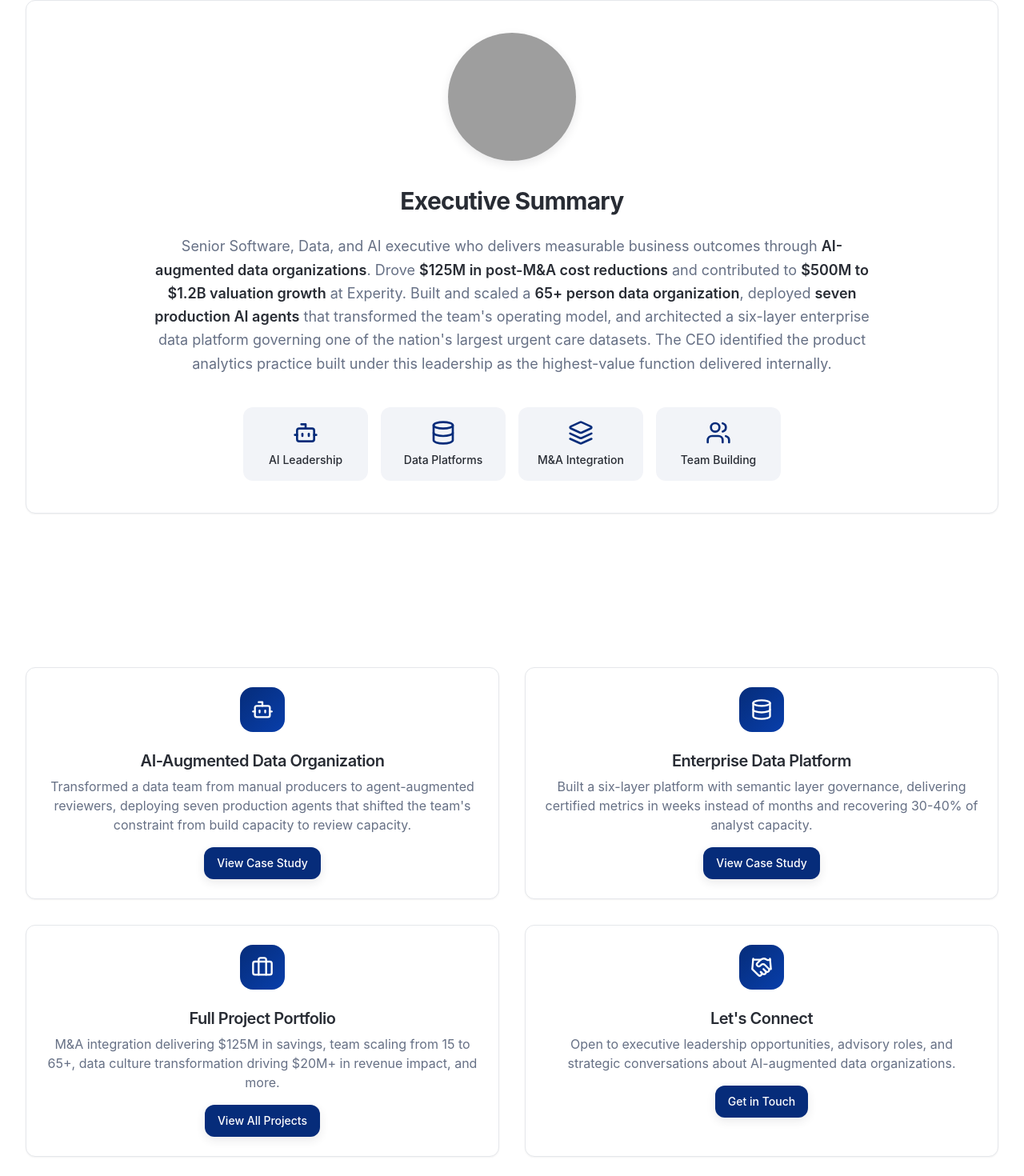
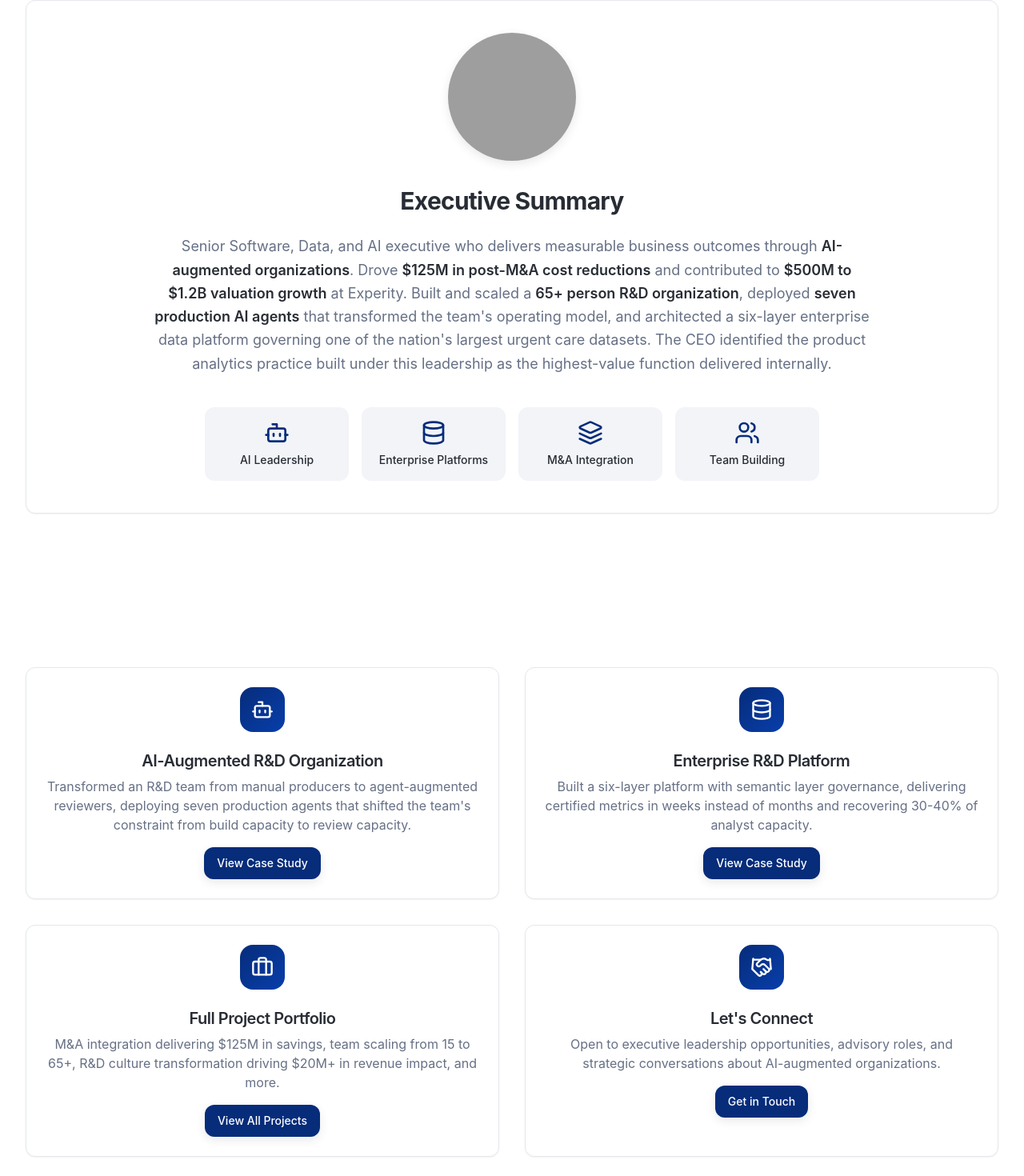
Before and after one commit to zweifel-dev/portfolio, a React (Vite) app: page / in a window 1280 px wide. Shown: the part 861-2331 px from the top of the page at 80% size. Built offline with nearby package versions, Linux system fonts and the light colour scheme; grey boxes are pictures that could not be loaded.

Commit message:
feat: update language frame of reference

```diff
--- a/index.html
+++ b/index.html
@@ -22,11 +22,11 @@
     <link rel="manifest" href="/site.webmanifest">
 
     <title>Brandon Zweifel - Senior Software, Data, & AI Executive</title>
-    <meta name="description" content="Brandon Zweifel - Senior Software, Data, & AI Executive building AI-augmented data organizations. Production agentic AI agents, enterprise data platforms, healthcare SaaS.">
+    <meta name="description" content="Brandon Zweifel - Senior Software, Data, & AI Executive building AI-augmented organizations. Production agentic AI agents, enterprise software and data platforms, healthcare SaaS.">
 
     <!-- Open Graph / Social Media -->
     <meta property="og:title" content="Brandon Zweifel - Senior Software, Data, & AI Executive">
-    <meta property="og:description" content="Building AI-Augmented Data Organizations | Production Agentic AI | Enterprise Data Platforms | Healthcare SaaS">
+    <meta property="og:description" content="Building AI-Augmented Organizations | Production Agentic AI | Enterprise Software and Data Platforms | Healthcare SaaS">
     <meta property="og:type" content="website">
     <meta property="og:url" content="https://zweifel.tech">
 </head>
--- a/src/pages/AIDevelopmentLab.tsx
+++ b/src/pages/AIDevelopmentLab.tsx
@@ -59,7 +59,7 @@ const AIDevelopmentLab: React.FC = () => {
                   Built a fully local AI development platform orchestrating Ollama, vLLM, and Qdrant with three production agents and comprehensive framework evaluation infrastructure. This practitioner-depth work — building, evaluating, and benchmarking agentic AI systems across multiple frameworks — directly informed enterprise architecture decisions including the selection of Strands Agents SDK for production pipeline agents.
                 </p>
                 <p>
-                  The AI Lab demonstrates that <strong>leadership credibility in AI transformation comes from building, not just directing</strong>. By operating at the practitioner level — writing agent code, benchmarking inference engines, and comparing framework trade-offs — the lab produced insights that shaped how an entire data organization approaches AI-augmented workflows.
+                  The AI Lab demonstrates that <strong>leadership credibility in AI transformation comes from building, not just directing</strong>. By operating at the practitioner level — writing agent code, benchmarking inference engines, and comparing framework trade-offs — the lab produced insights that shaped how an entire organization approaches AI-augmented workflows.
                 </p>
               </div>
             </section>
@@ -494,7 +494,7 @@ const AIDevelopmentLab: React.FC = () => {
             <section className="mb-8">
               <h2 className="text-2xl font-bold text-gray-900 mb-4">Impact on Enterprise Decisions</h2>
               <p className="mb-6">
-                The AI Lab was not built in isolation — every experiment, agent, and evaluation was designed to answer specific questions facing the enterprise data organization:
+                The AI Lab was not built in isolation — every experiment, agent, and evaluation was designed to answer specific questions facing the enterprise organization:
               </p>
 
               <div className="space-y-6">
--- a/src/pages/About.tsx
+++ b/src/pages/About.tsx
@@ -42,9 +42,9 @@ const About = () => {
                     />
                     <div className="space-y-4">
                       <p className="text-lg leading-relaxed text-muted-foreground">
-                        Senior Software, Data, and AI executive who delivers measurable business outcomes through AI-augmented data organizations.
-                        Built and scaled teams, platforms, and cultures where LLM-powered agents and governed data infrastructure
-                        multiply what a data team can deliver.
+                        Senior Software, Data, and AI executive who delivers measurable business outcomes through AI-augmented organizations.
+                        Built and scaled teams, platforms, and cultures where LLM-powered agents and governed R&D infrastructure
+                        multiply what a team can deliver.
                       </p>
                       <p className="text-lg leading-relaxed text-muted-foreground">
                         Career arc from <span className="font-semibold text-foreground">U.S. Army Intelligence Officer</span> to
@@ -55,7 +55,7 @@ const About = () => {
                         <span className="px-3 py-1 bg-primary/10 text-primary rounded-full text-sm font-medium">AI Leadership</span>
                         <span className="px-3 py-1 bg-primary/10 text-primary rounded-full text-sm font-medium">Healthcare SaaS</span>
                         <span className="px-3 py-1 bg-primary/10 text-primary rounded-full text-sm font-medium">M&A Integration</span>
-                        <span className="px-3 py-1 bg-primary/10 text-primary rounded-full text-sm font-medium">Data Platforms</span>
+                        <span className="px-3 py-1 bg-primary/10 text-primary rounded-full text-sm font-medium">Platforms at Scale</span>
                       </div>
                     </div>
                   </div>
@@ -101,7 +101,7 @@ const About = () => {
                       Deployed 7 production AI agents, built a six-layer data platform, and created a product analytics practice the CEO called the highest-value internal function.
                     </p>
                     <ul className="space-y-2 text-muted-foreground">
-                      <li>Transformed the data team from manual producers to <strong className="text-foreground">agent-augmented reviewers</strong> — agents produce first-draft models, metrics, tests, and documentation; engineers review and merge.</li>
+                      <li>Transformed the R&D team from manual producers to <strong className="text-foreground">agent-augmented reviewers</strong> — agents produce first-draft models, metrics, tests, and documentation; engineers review and merge.</li>
                       <li>Architected and delivered a <strong className="text-foreground">six-layer enterprise data platform</strong> on Snowflake with semantic layer governance, reducing new metric delivery from weeks to 2-5 days.</li>
                       <li>Eliminated per-dashboard metric rebuilding that consumed <strong className="text-foreground">30-40% of analyst capacity</strong> through certified, governed semantic views.</li>
                       <li>Built a product analytics practice that quantified <strong className="text-foreground">$1.1M/month</strong> in AI Scribe value, shaping pricing and go-to-market strategy.</li>
@@ -138,7 +138,7 @@ const About = () => {
                         <p className="text-muted-foreground">Drove $5M in additional revenue through UX optimization; reduced load times by 40%.</p>
                       </div>
                       <div>
-                        <p className="font-medium">Manager of Software Data Engineering <span className="text-muted-foreground">&bull; Supplycore &bull; 2012 – 2015</span></p>
+                        <p className="font-medium">Manager of Software Engineering <span className="text-muted-foreground">&bull; Supplycore &bull; 2012 – 2015</span></p>
                         <p className="text-muted-foreground">Deployed ERP solutions saving clients $2.5M annually; built real-time analytics generating $10M in revenue.</p>
                       </div>
                       <div>
@@ -164,7 +164,7 @@ const About = () => {
                       <li>Agent-Augmented Operating Models</li>
                       <li>Agentic AI Architecture & Deployment</li>
                       <li>Organizational AI Transformation</li>
-                      <li>Enterprise Data Platform Strategy</li>
+                      <li>Enterprise Platform Strategy</li>
                       <li>Product Research Analytics</li>
                       <li>Data Monetization</li>
                       <li>M&A Data Integration</li>
@@ -223,7 +223,7 @@ const About = () => {
             <ScrollReveal>
               <div className="text-center space-y-4 pt-4">
                 <h3 className="text-2xl font-bold">Let's Connect</h3>
-                <p className="text-muted-foreground text-lg">Ready to discuss AI-augmented data strategy or leadership opportunities?</p>
+                <p className="text-muted-foreground text-lg">Ready to discuss AI-augmented strategy or leadership opportunities?</p>
                 <Link to="/contact">
                   <Button size="lg" className="btn-executive mt-2">Get in Touch</Button>
                 </Link>
--- a/src/pages/Contact.tsx
+++ b/src/pages/Contact.tsx
@@ -51,7 +51,7 @@ const Contact = () => {
           </ScrollReveal>
           <ScrollReveal delay={0.15}>
             <p className="text-lg text-white/80 max-w-2xl mx-auto">
-              Executive data &amp; AI leadership &bull; Advisory partnerships &bull; Strategic consulting
+              Executive software, data, &amp; AI leadership &bull; Advisory partnerships &bull; Strategic consulting
             </p>
           </ScrollReveal>
         </div>
@@ -66,8 +66,8 @@ const Contact = () => {
               <Card className="p-8 lg:p-10 shadow-executive-lg">
                 <CardContent className="space-y-6 p-0">
                   <p className="text-lg leading-relaxed text-muted-foreground">
-                    Whether you're looking for executive data &amp; AI leadership, exploring advisory partnerships,
-                    or want to discuss how AI-augmented data organizations can transform your business — I welcome
+                    Whether you're looking for executive software, data, &amp; AI leadership, exploring advisory partnerships,
+                    or want to discuss how AI-augmented organizations can transform your business — I welcome
                     the conversation. My background spans enterprise platform architecture, agentic AI deployment,
                     M&amp;A data integration, and building high-performance teams from the ground up.
                   </p>
--- a/src/pages/Home.tsx
+++ b/src/pages/Home.tsx
@@ -20,7 +20,7 @@ const Home = () => {
           </ScrollReveal>
           <ScrollReveal delay={0.15}>
             <p className="text-lg lg:text-xl mb-12 text-white/80 max-w-2xl mx-auto">
-              Building AI-augmented data organizations that deliver measurable business outcomes in healthcare SaaS
+              Building AI-augmented organizations that deliver measurable business outcomes in healthcare SaaS
             </p>
           </ScrollReveal>
           <StaggerContainer className="grid grid-cols-2 lg:grid-cols-4 gap-4 lg:gap-6 max-w-5xl mx-auto" staggerDelay={0.08}>
@@ -66,17 +66,17 @@ const Home = () => {
                 <h2 className="text-3xl font-bold mb-6">Executive Summary</h2>
                 <div className="max-w-4xl mx-auto mb-10">
                   <p className="text-lg leading-relaxed text-muted-foreground">
-                    Senior Software, Data, and AI executive who delivers measurable business outcomes through <span className="font-semibold text-foreground">AI-augmented data organizations</span>.
+                    Senior Software, Data, and AI executive who delivers measurable business outcomes through <span className="font-semibold text-foreground">AI-augmented organizations</span>.
                     Drove <span className="font-semibold text-foreground">$125M in post-M&A cost reductions</span> and
                     contributed to <span className="font-semibold text-foreground">$500M to $1.2B valuation growth</span> at
-                    Experity. Built and scaled a <span className="font-semibold text-foreground">65+ person data organization</span>,
+                    Experity. Built and scaled a <span className="font-semibold text-foreground">65+ person R&D organization</span>,
                     deployed <span className="font-semibold text-foreground">seven production AI agents</span> that transformed
                     the team's operating model, and architected a six-layer enterprise data platform governing
                     one of the nation's largest urgent care datasets. The CEO identified the product analytics practice
                     built under this leadership as the highest-value function delivered internally.
                   </p>
                 </div>
-                <StaggerContainer className="grid grid-cols-2 md:grid-cols-4 gap-4 max-w-2xl mx-auto">
+                <StaggerContainer className="grid grid-cols-2 md:grid-cols-4 gap-4 max-w-3xl mx-auto">
                   <StaggerItem>
                     <div className="flex flex-col items-center p-4 bg-primary/5 rounded-xl">
                       <Bot className="w-8 h-8 text-primary mb-2" />
@@ -86,7 +86,7 @@ const Home = () => {
                   <StaggerItem>
                     <div className="flex flex-col items-center p-4 bg-primary/5 rounded-xl">
                       <Database className="w-8 h-8 text-primary mb-2" />
-                      <span className="text-sm font-medium">Data Platforms</span>
+                      <span className="text-sm font-medium">Enterprise Platforms</span>
                     </div>
                   </StaggerItem>
                   <StaggerItem>
@@ -118,9 +118,9 @@ const Home = () => {
                   <div className="w-14 h-14 bg-gradient-primary rounded-2xl flex items-center justify-center mx-auto mb-4">
                     <Bot className="w-7 h-7 text-white" />
                   </div>
-                  <CardTitle className="text-xl">AI-Augmented Data Organization</CardTitle>
+                  <CardTitle className="text-xl">AI-Augmented R&D Organization</CardTitle>
                   <CardDescription className="text-base mt-2">
-                    Transformed a data team from manual producers to agent-augmented reviewers, deploying seven
+                    Transformed an R&D team from manual producers to agent-augmented reviewers, deploying seven
                     production agents that shifted the team's constraint from build capacity to review capacity.
                   </CardDescription>
                 </CardHeader>
@@ -138,7 +138,7 @@ const Home = () => {
                   <div className="w-14 h-14 bg-gradient-primary rounded-2xl flex items-center justify-center mx-auto mb-4">
                     <Database className="w-7 h-7 text-white" />
                   </div>
-                  <CardTitle className="text-xl">Enterprise Data Platform</CardTitle>
+                  <CardTitle className="text-xl">Enterprise R&D Platform</CardTitle>
                   <CardDescription className="text-base mt-2">
                     Built a six-layer platform with semantic layer governance, delivering certified metrics
                     in weeks instead of months and recovering 30-40% of analyst capacity.
@@ -160,7 +160,7 @@ const Home = () => {
                   </div>
                   <CardTitle className="text-xl">Full Project Portfolio</CardTitle>
                   <CardDescription className="text-base mt-2">
-                    M&A integration delivering $125M in savings, team scaling from 15 to 65+, data culture
+                    M&A integration delivering $125M in savings, team scaling from 15 to 65+, R&D culture
                     transformation driving $20M+ in revenue impact, and more.
                   </CardDescription>
                 </CardHeader>
@@ -181,7 +181,7 @@ const Home = () => {
                   <CardTitle className="text-xl">Let's Connect</CardTitle>
                   <CardDescription className="text-base mt-2">
                     Open to executive leadership opportunities, advisory roles, and strategic conversations
-                    about AI-augmented data organizations.
+                    about AI-augmented organizations.
                   </CardDescription>
                 </CardHeader>
                 <CardContent className="text-center pt-0">
--- a/src/pages/Reflections.tsx
+++ b/src/pages/Reflections.tsx
@@ -18,9 +18,9 @@ const reflections = [
     body: 'Before the transformation, analysts spent 30-40% of capacity rebuilding the same metric logic across dozens of dashboards — every new dashboard was a fresh interpretation of "revenue." The fix was metric certification: formal definition workshops with Finance, Product, and Operations, certified definitions in the semantic layer, and every downstream consumer reusing them without re-engineering. Conflicting figures disappeared from executive meetings, and analysts shifted to insight work. Lesson learned the hard way: I inherited a three-year Tableau contract without evaluating it against strategic direction. The future for SaaS is embedded analytics, not a separate BI product. That mistake informed every subsequent vendor decision.',
   },
   {
-    title: 'From Military Intelligence to AI-Augmented Data Leadership',
+    title: 'From Military Intelligence to AI-Augmented Leadership',
     insight: 'The analytical discipline is identical: synthesize multi-source inputs, validate quality, deliver actionable conclusions. The scale of tooling has changed — the need for human judgment has not.',
-    body: 'My transition from military intelligence to data leadership is a twenty-year arc with a consistent through-line: turning raw information into decisions under uncertainty. In Iraq, the data was intelligence reports and satellite imagery; now it\'s CDC event streams and semantic layer metrics. LLM-powered agents do in minutes what would have taken my intelligence team hours — but human judgment about what matters, what\'s reliable, and what to act on remains irreplaceable. Every agent in our pipeline has a human reviewer. The military taught me that the best intelligence is useless without trusted delivery.',
+    body: 'My transition from military intelligence to software leadership is a twenty-year arc with a consistent through-line: turning raw information into decisions under uncertainty. In Iraq, the data was intelligence reports and satellite imagery; now it\'s CDC event streams and semantic layer metrics. LLM-powered agents do in minutes what would have taken my intelligence team hours — but human judgment about what matters, what\'s reliable, and what to act on remains irreplaceable. Every agent in our pipeline has a human reviewer. The military taught me that the best intelligence is useless without trusted delivery.',
   },
   {
     title: 'Building High-Performance Teams Through Transformation',
@@ -50,7 +50,7 @@ const Reflections = () => {
           </ScrollReveal>
           <ScrollReveal delay={0.15}>
             <p className="text-lg text-white/80 max-w-2xl mx-auto">
-              AI Adoption &bull; Data Leadership &bull; Technology Strategy &bull; Organizational Change
+              AI Adoption &bull; Software and Data Leadership &bull; Technology Strategy &bull; Organizational Change
             </p>
           </ScrollReveal>
         </div>
```
Also changed, not shown: src/pages/TeamScalingLeadership.tsx (+7 -7 lines), 1 other file (tests, documents, lock files or other folders).
